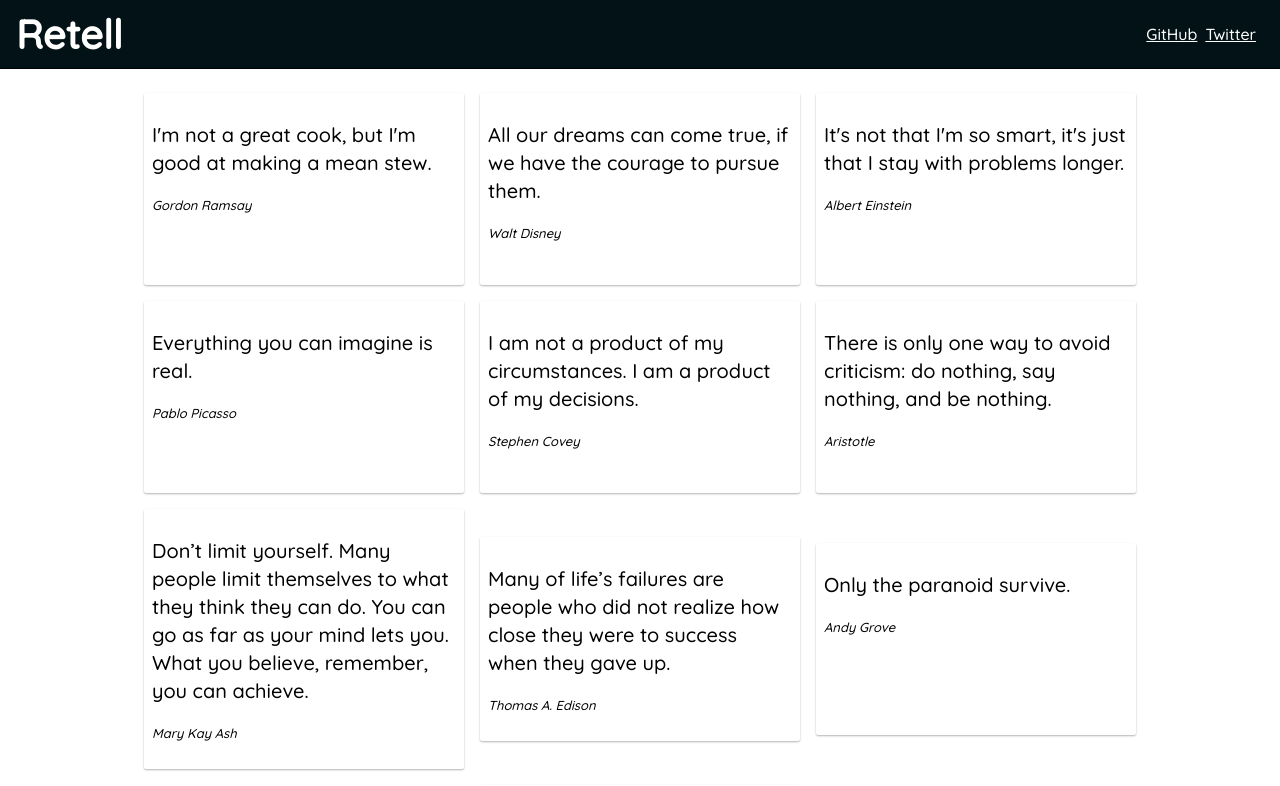
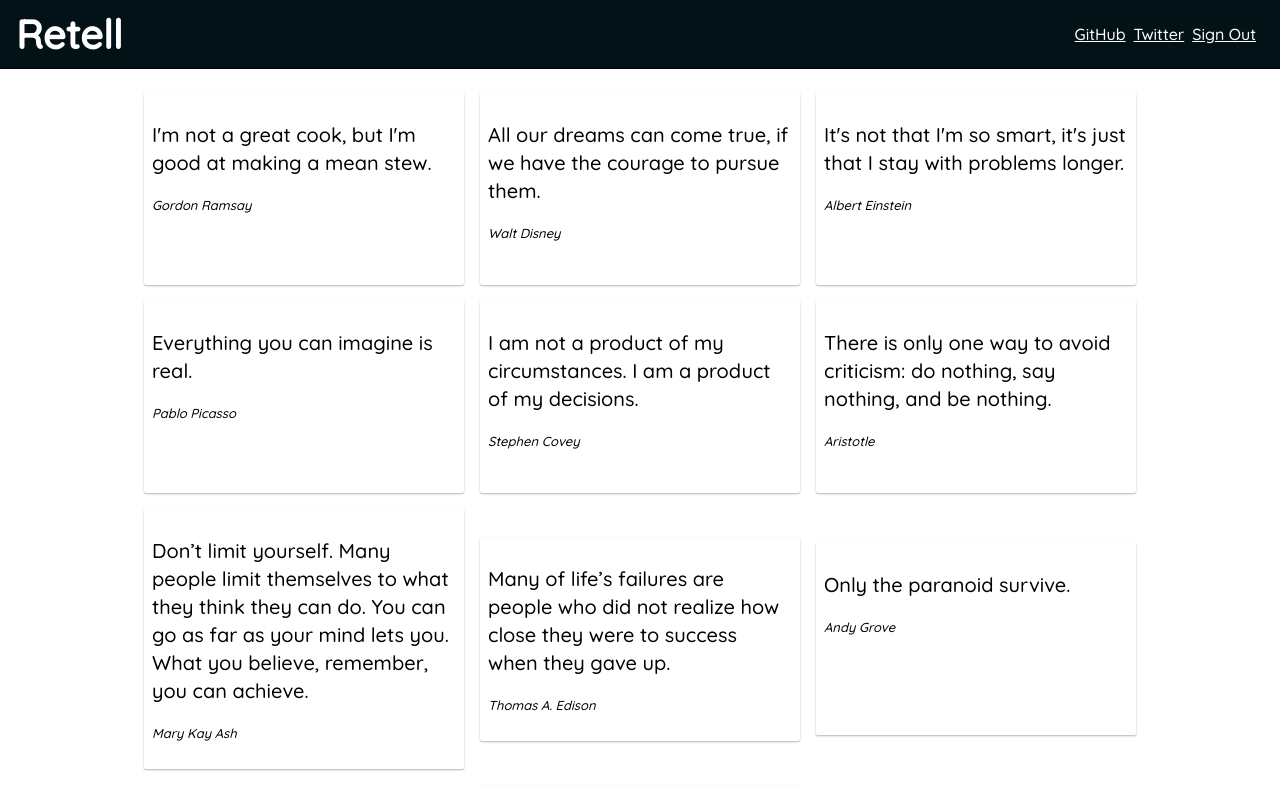
Before and after one commit to atapas/quotes, a Next.js app: page / in a window 1280 px wide. Shown: the top 786 px of the page. Built offline with nearby package versions, Linux system fonts and the light colour scheme.

Commit message:
✨ Added signout link

```diff
--- a/components/Header.js
+++ b/components/Header.js
@@ -27,6 +27,11 @@ const Header = () => {
               Twitter
             </a>
           </li>
+          <li className={styles.navItem}>
+            <a href="#" className={styles.navLink}>
+              Sign Out
+            </a>
+          </li>
         </ul>
       </div>
     </div>
```
